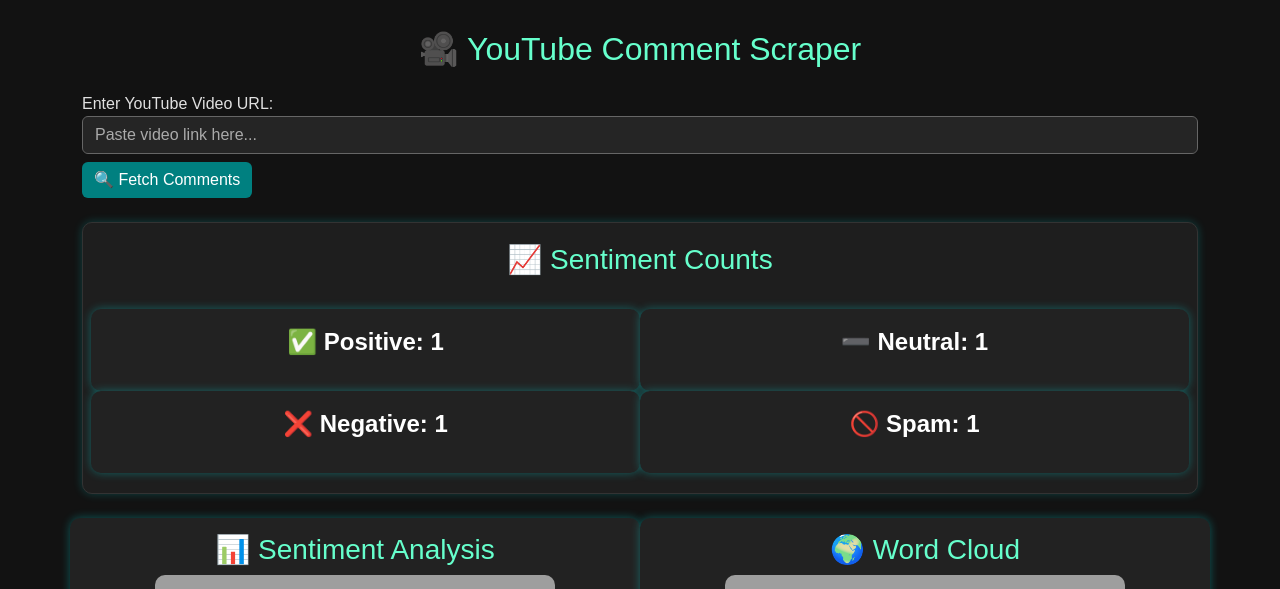
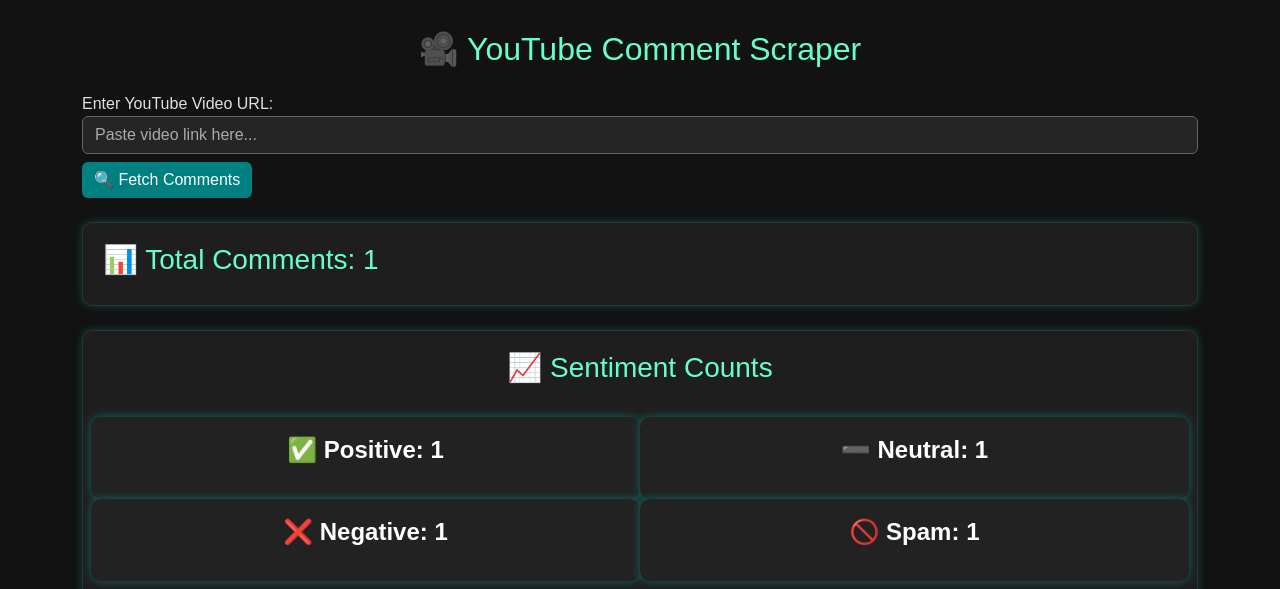
Before and after one commit to davydantoniuk/youtube-sentiment-analyser, a Flask app: template app/templates/index.html in a window 1280 px wide. Shown: the top 589 px of the page. Run offline with Flask 3, Linux system fonts and the light colour scheme; the template is opened without the code that fills it: most values are stand-ins (such as "Sample title", 1, 10 or a date in 2020); parts of the project's set-up code (start-up, migrations or seed data) failed here and were passed over; grey boxes are pictures that could not be loaded.

Commit message:
Add total comments

```diff
--- a/app/app.py
+++ b/app/app.py
@@ -96,6 +96,7 @@
         return render_template(
             "index.html",
             message=f"Added {num_new_comments} new comments to database!" if num_new_comments > 0 else "Comments already exist in the database. Analysis performed.",
+            total_comments=total_comments,
             warning_plot=warning_message_plot,
             video_id=video_id,
             comments=recent_comments,
--- a/app/templates/index.html
+++ b/app/templates/index.html
@@ -125,7 +125,10 @@
         {% endif %}
 
         {% if comments %}
-
+        <!-- Total Comments -->
+        <div class="card mt-4">
+            <h3 style="text-align: left;">📊 Total Comments: {{ total_comments }}</h3>
+        </div>
         <!-- Sentiment Counts -->
         <div class="card mt-4">
             <h3 style="text-align: center;">📈 Sentiment Counts</h3>
```
